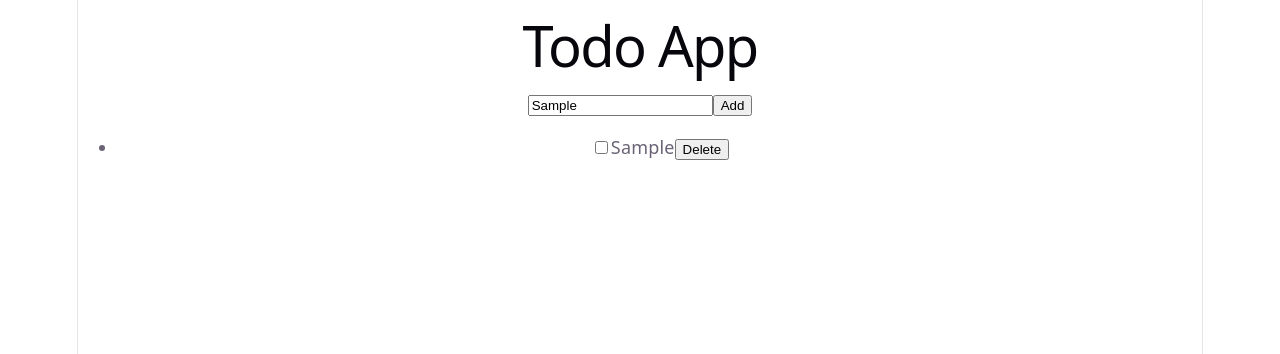
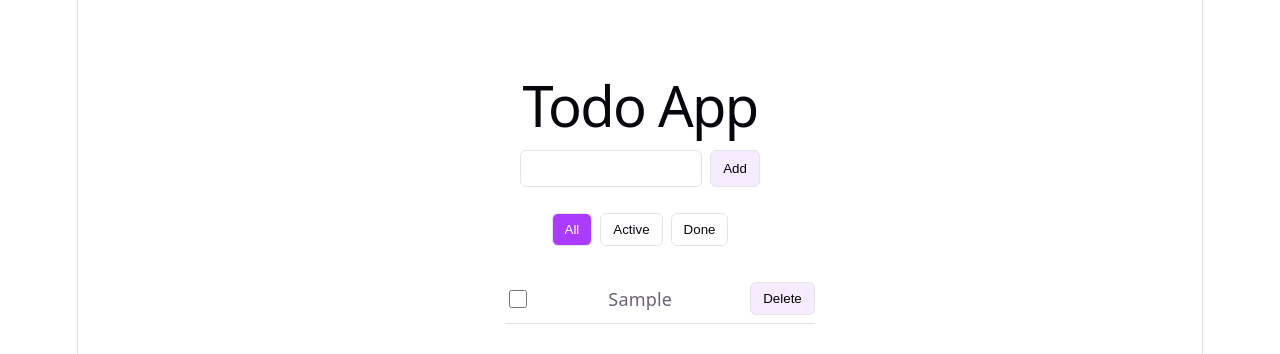
Before and after one commit to ryoyafuseya/study-todo, a React (Vite) app: page / in a window 1280 px wide. Both pictures are taken after typing "Sample" into the empty fields and a click on the button "Add". Shown: the top 354 px of the page. Built offline with nearby package versions, Linux system fonts and the light colour scheme.

Commit message:
feat: complete todo UI and filter improvements

```diff
--- a/src/App.jsx
+++ b/src/App.jsx
@@ -1,39 +1,90 @@
 import { useState } from "react";
 
+//state
 function App() {
   const [todos, setTodos] = useState([]);
   const [input, setInput] = useState("");
+  const [filter, setFilter] = useState("all");
 
+  console.log("filter:", filter);
+  console.log("todos:", todos);
+
+  const filteredTodos = todos.filter(todo => {
+    if(filter === "active") return !todo.done;
+    if(filter === "done") return todo.done;
+    return true;
+  });
+
+  const addTodo = () => {
+  const value = input;
+  if (value === "") return;
+
+  setTodos(prev => [
+    ...prev,
+    { id: Date.now(), text: value, done: false }
+  ]);
+
+  setInput("");
+};
+
+//　画面
   return (
-    <div>
+    <div className="todo-container">
       <h1>Todo App</h1>
 
-      <input
+      <div className="input-area">
+        <input
         value={input}
         onChange={(e) => setInput(e.target.value)}
+        onKeyDown={(e) => {
+          if (e.nativeEvent.isComposing) return; // ★日本語対策
+
+          if (e.key === "Enter") {
+            addTodo();
+          }
+        }}
       />
 
-      <button
-        onClick={() => {
-          if (input === "") return;
-          setTodos([
-            ...todos,
-            { id: Date.now(), text: input, done: false }
-          ]);
-        }}
-      >
-        Add
+      <button onClick={addTodo}>
+      Add
       </button>
+      </div>
+
+
+      <div className="filter">
+        <button
+          className={filter === "all" ? "active" : ""}
+          onClick={() => setFilter("all")}
+        >
+          All
+        </button>
+
+        <button
+          className={filter === "active" ? "active" : ""}
+          onClick={() => setFilter("active")}
+        >
+          Active
+        </button>
+
+        <button
+          className={filter === "done" ? "active" : ""}
+          onClick={() => setFilter("done")}
+        >
+          Done
+        </button>
+      </div>
 
       <ul>
-        {todos.map((todo) => (
-          <li key={todo.id}>
+        {filteredTodos.map((todo) => (
+          <li className="todo-item" key={todo.id}>
             <input
               type="checkbox"
               checked={todo.done}
               onChange={() => {
-                setTodos(
-                  todos.map(t =>
+                console.log("toggle", todo.id);
+
+                setTodos(prev =>
+                  prev.map(t =>
                     t.id === todo.id
                     ? { ...t, done: !t.done }
                     : t
@@ -42,18 +93,17 @@ function App() {
               }}
             />
 
-            <span
-              style={{
-                textDecoration: todo.done ? "line-through" : "none"
-              }}
-            >
+            <span className={todo.done ? "done" : ""}>
               {todo.text}
             </span>
 
 
             <button
               onClick={() => {
-                setTodos(todos.filter(t => t.id !== todo.id));
+                console.log("delete:", todo.id);
+                setTodos(prev =>
+                  prev.filter(t => t.id !== todo.id)
+                );
               }}
             >
               Delete
--- a/src/index.css
+++ b/src/index.css
@@ -109,3 +109,111 @@ code {
   padding: 4px 8px;
   background: var(--code-bg);
 }
+
+.todo-container {
+  display: flex;
+  flex-direction: column;
+  align-items: center;
+  max-width: 500px;
+  margin: 40px auto;
+  padding: 20px;
+}
+
+.input-area {
+  display: flex;
+  justify-content: center;
+  gap: 8px;
+  margin-bottom: 16px;
+}
+
+input {
+  flex: 1;
+  width: 160px;
+  padding: 10px;
+  border: 1px solid var(--border);
+  border-radius: 6px;
+}
+
+button {
+  padding: 8px 12px;
+  border-radius: 6px;
+  border: 1px solid var(--border);
+  background: var(--accent-bg);
+  cursor: pointer;
+  transition: 0.2s;
+}
+
+.todo-item {
+  display: flex;
+  align-items: center;
+  justify-content: space-between;
+  padding: 8px 0;
+  border-bottom: 1px solid var(--border);
+}
+
+
+
+button:hover {
+  background: var(--accent);
+  color: white;
+  transform: translateY(-1px);
+}
+
+.done {
+  opacity: 0.5;
+  text-decoration: line-through;
+}
+
+.filter {
+  display: flex;
+  gap: 8px;
+  margin: 10px 0;
+  justify-content: center;
+}
+
+.active {
+  background: var(--accent);
+  color: white;
+}
+
+.filter button {
+  background: white;
+  color: var(--text-h);
+  border: 1px solid var(--border);
+  transition: 0.2s;
+}
+
+.filter button.active {
+  background: var(--accent);
+  color: white;
+}
+
+.todo-item {
+  display: flex;
+  align-items: center;
+  gap: 10px;
+}
+
+.todo-item input {
+  width: 18px;
+  height: 18px;
+  flex-shrink: 0;
+}
+
+.todo-item span {
+  flex: 1;
+  min-width: 200px;
+  white-space: nowrap;
+  overflow: hidden;
+  text-overflow: ellipsis;
+}
+
+.filter button:hover {
+  background: var(--accent-bg);
+  color: var(--accent);
+}
+
+.filter button.active:hover {
+  background: var(--accent);
+  color: white;
+}
```
